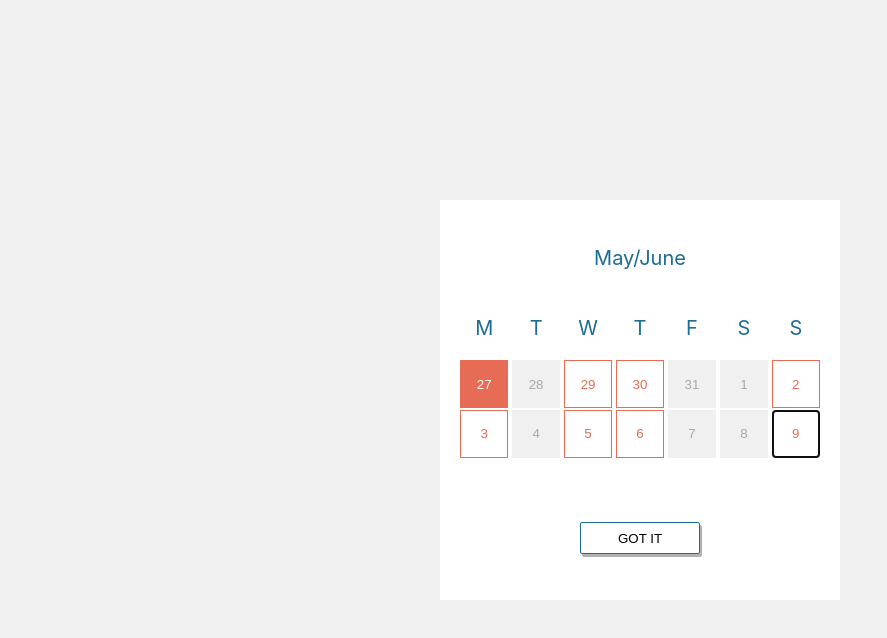
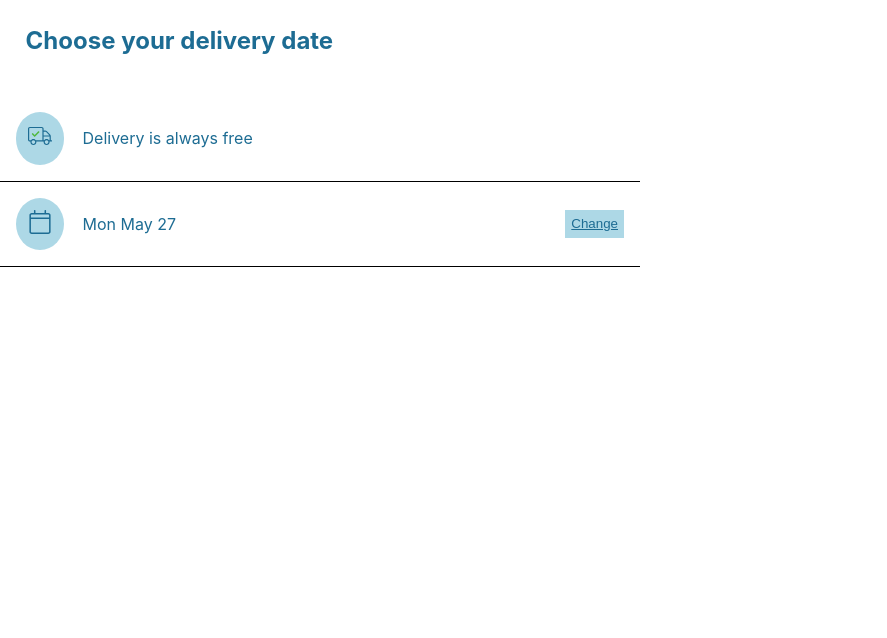
Before and after one commit to Ethanng329/butternutbox, a React (Create React App) app: page / in a window 1280 px wide. Shown: the top 638 px of the page, without its empty margins (0-887 px from the left). Built offline with nearby package versions, Linux system fonts and the light colour scheme.

Commit message:
use json from Niall

```diff
--- a/src/App.js
+++ b/src/App.js
@@ -1,29 +1,33 @@
 import React, { useState } from 'react';
+import { format } from 'date-fns';
 
 import List from './List/List';
 import Modal from './Modal/Modal';
+import './App.css';
+import { jsonData } from './jsonData';
 
-import './App.css';
-
-import CalenderData from './CalenderData';
-
-const dayOfWeek = ['M', 'T', 'W', 'T', 'F', 'S', 'S'];
+const dayOfWeek = jsonData
+  .map(item => {
+    const dayofWeek = format(item.date, 'dd');
+    return dayofWeek.charAt(0);
+  })
+  .slice(0, 7);
 
 function App() {
-  const initialSelectedDate = CalenderData[0];
-  const [isShow, setIsShow] = useState(true);
+  const initialSelectedDate = jsonData[0].date;
+  const [isShow, setIsShow] = useState(false);
   const [selectedDate, setSelectedDate] = useState(initialSelectedDate);
 
   const handleDate = event => {
-    const newSelectedDate = CalenderData.find(
+    const newSelectedDate = jsonData.find(
       item => item.date === event.target.value
     );
-    setSelectedDate(newSelectedDate);
+    setSelectedDate(newSelectedDate.date);
   };
 
   const monthChecker = () => {
-    const firstDataMonth = CalenderData[0].month;
-    const lastDataMonth = CalenderData[CalenderData.length - 1].month;
+    const firstDataMonth = format(jsonData[0].date, 'MMM');
+    const lastDataMonth = format(jsonData[jsonData.length - 1].date, 'MMM');
     if (firstDataMonth === lastDataMonth) {
       return firstDataMonth;
     } else return `${firstDataMonth}/${lastDataMonth}`;
@@ -40,7 +44,7 @@ function App() {
         monthRange={monthChecker()}
         selectedDate={selectedDate}
         dayOfWeek={dayOfWeek}
-        CalenderData={CalenderData}
+        CalenderData={jsonData}
         dateHandler={event => handleDate(event)}
         show={isShow}
         onClick={() => setIsShow(!isShow)}
--- a/src/List/List.js
+++ b/src/List/List.js
@@ -1,10 +1,10 @@
 import React from 'react';
+import { format } from 'date-fns';
 
 import van from '../static/images/van.svg';
 import diary from '../static/images/calendar.svg';
 
 function List({ onClick, showSelectedDate, selectedDate }) {
-  const { date, dayOfWeek, month } = selectedDate;
   return (
     <div className="list_container">
       <h2 className="list_title">Choose your delivery date</h2>
@@ -19,9 +19,7 @@ function List({ onClick, showSelectedDate, selectedDate }) {
           <div className="img_background">
             <img src={diary} alt="diary icon" />
           </div>
-          <span>
-            {dayOfWeek} {month} {date}
-          </span>
+          <span>{format(selectedDate, 'ddd MMM D')}</span>
           <button onClick={onClick} className="change_button">
             Change
           </button>
--- a/src/Modal/Modal.js
+++ b/src/Modal/Modal.js
@@ -1,4 +1,6 @@
 import React from 'react';
+
+import { format } from 'date-fns';
 
 function Modal({
   show,
@@ -7,7 +9,9 @@ function Modal({
   dayOfWeek,
   CalenderData,
   selectedDate,
-  monthRange
+  monthRange,
+  animate,
+  onMouse
 }) {
   if (!show) {
     return null;
@@ -27,18 +31,17 @@ function Modal({
             {CalenderData.map((item, index) => {
               return (
                 <button
-                  autoFocus
                   className={
-                    item === selectedDate
+                    item.date === selectedDate
                       ? 'date_button_selected'
                       : 'date_button'
                   }
-                  disabled={!item.free}
+                  disabled={!item.is_deliverable}
                   onClick={dateHandler}
                   key={index}
                   value={item.date}
                 >
-                  {item.date}
+                  {format(item.date, 'D')}
                 </button>
               );
             })}
--- /dev/null
+++ b/src/jsonData.js
@@ -0,0 +1,58 @@
+export const jsonData = [
+  {
+    date: '2019-05-27',
+    is_deliverable: true
+  },
+  {
+    date: '2019-05-28',
+    is_deliverable: false
+  },
+  {
+    date: '2019-05-29',
+    is_deliverable: true
+  },
+  {
+    date: '2019-05-30',
+    is_deliverable: true
+  },
+  {
+    date: '2019-05-31',
+    is_deliverable: false
+  },
+  {
+    date: '2019-06-01',
+    is_deliverable: false
+  },
+  {
+    date: '2019-06-02',
+    is_deliverable: true
+  },
+  {
+    date: '2019-06-03',
+    is_deliverable: true
+  },
+  {
+    date: '2019-06-04',
+    is_deliverable: false
+  },
+  {
+    date: '2019-06-05',
+    is_deliverable: true
+  },
+  {
+    date: '2019-06-06',
+    is_deliverable: true
+  },
+  {
+    date: '2019-06-07',
+    is_deliverable: false
+  },
+  {
+    date: '2019-06-08',
+    is_deliverable: false
+  },
+  {
+    date: '2019-06-09',
+    is_deliverable: true
+  }
+];
```
